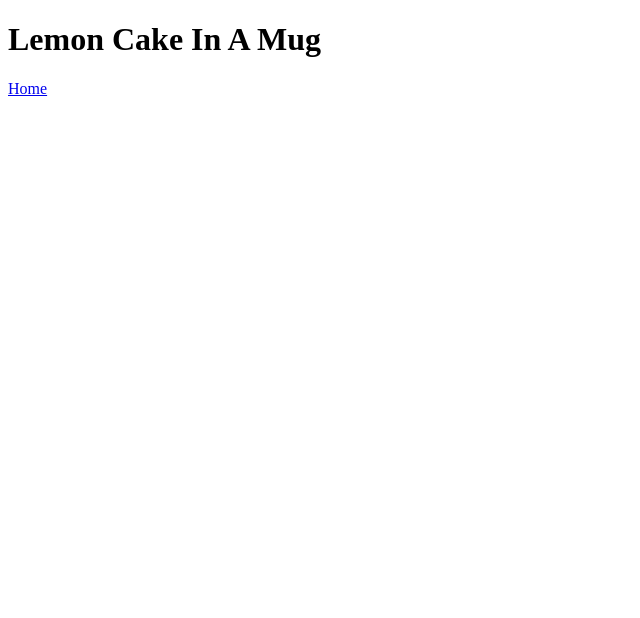
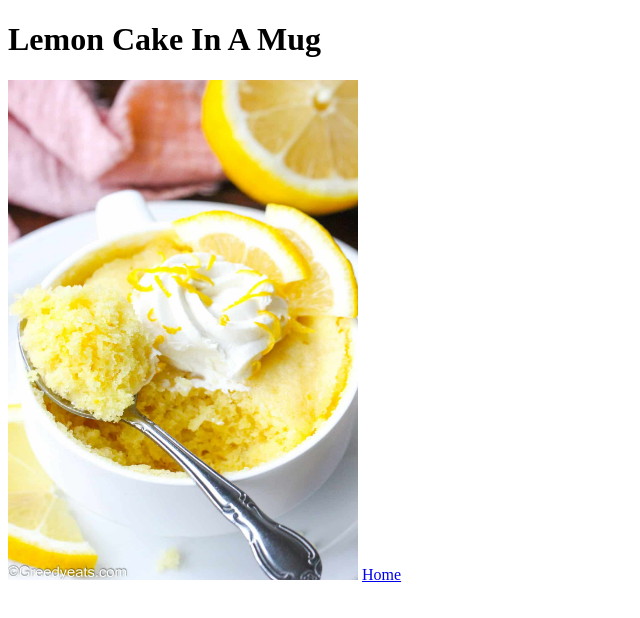
Before and after one commit to smarshall7/odin-recipes, a plain HTML site: page recipes/lemonmugcake.html in a window 1280 px wide. Shown: the whole page, without its empty margins (0-640 px from the left). Drawn offline with Linux system fonts and the light colour scheme.

Commit message:
Add images
Created images folder, added image to recipe page

```diff
--- a/recipes/lemonmugcake.html
+++ b/recipes/lemonmugcake.html
@@ -9,6 +9,7 @@
 
 <body>
     <h1>Lemon Cake In A Mug</h1>
+    <img src="../images/Lemon-Mug-Cake.jpg" alt="Lemon Cake" height="500" width="350">
 
     <a href="../index.html">Home</a>
 </body>
```
Also changed, not shown: images/Lemon-Mug-Cake.jpg (added).
